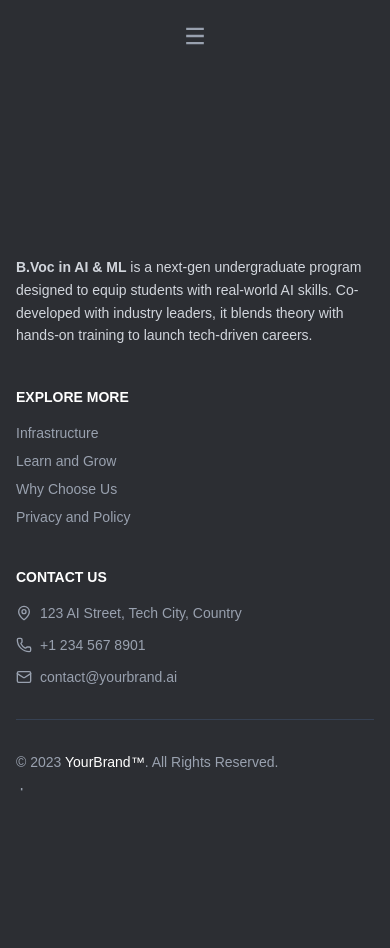
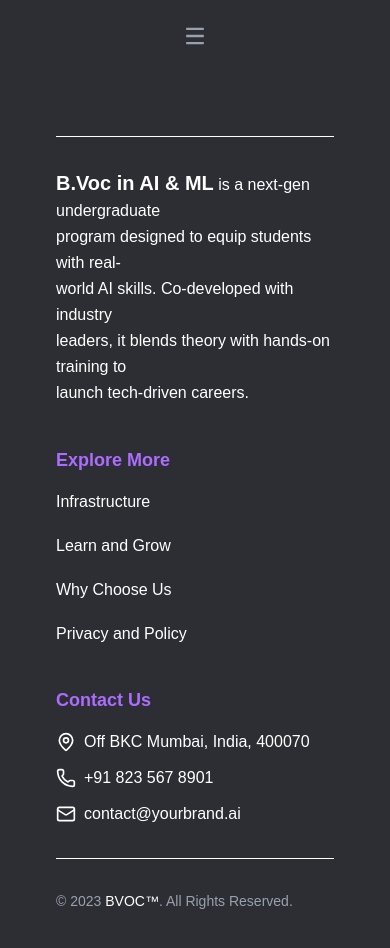
Before and after one commit to Code4Bharat1/Bvoc_Nexcore, a Next.js app in the folder bvoc/: page / in a window 390 px wide. Shown: the top 948 px of the page. Before the commit the page ends 844 px from the top, so only its background shows below. Built offline with nearby package versions, Linux system fonts and the light colour scheme.

Commit message:
Refactor Footer component layout and styling for improved responsiveness and accessibility.
Added routing :
 - Location redirecting to map.
 - Phone will directly open phone app.

```diff
--- a/bvoc/src/components/layout/Footer.jsx
+++ b/bvoc/src/components/layout/Footer.jsx
@@ -1,95 +1,107 @@
-'use client';
+"use client";
 import React from "react";
 import Link from "next/link";
-import { MapPin, Phone, Mail } from 'lucide-react'; // Optional: Use Heroicons or other if preferred
+import { MapPin, Phone, Mail } from "lucide-react";
 
 const Footer = () => {
   return (
     <footer className="bg-[#2C2E33] text-white mt-auto">
-      <div className="mx-auto w-full max-w-screen-xl px-4 py-10">
-        <div className="grid grid-cols-1 sm:grid-cols-2 md:grid-cols-3 gap-10">
+      <div className="mx-auto w-full px-14 py-10">
+        <hr className="my-8 border-white" />
+
+        {/* Main layout: description left, links right */}
+        <div className="flex flex-col md:flex-row justify-between gap-x-20">
           {/* Left - Description */}
-          <div>
-            <p className="text-sm leading-relaxed text-gray-300">
-              <strong>B.Voc in AI & ML</strong> is a next-gen undergraduate program designed to equip students with real-world AI skills. Co-developed with industry leaders, it blends theory with hands-on training to launch tech-driven careers.
+          <div className="md:w-1/2 mb-10 md:my-8 md:mb-0">
+            <p className="text-base md:text-xl leading-relaxed text-white">
+              <strong className="text-xl">B.Voc in AI & ML</strong> is a
+              next-gen undergraduate <br />
+              program designed to equip students with real- <br />
+              world AI skills. Co-developed with industry <br />
+              leaders, it blends theory with hands-on training to <br />
+              launch tech-driven careers.
             </p>
           </div>
 
-          {/* Center - Explore More */}
+          {/* Right - Links section */}
+          <div className="md:w-1/2 grid grid-cols-1 sm:grid-cols-2 gap-10">
+            {/* Explore More */}
             <div>
-            <h2 className="mb-4 text-sm font-semibold uppercase text-white">Explore More</h2>
-            <ul className="space-y-2 text-gray-400 text-sm">
+              <h2 className="mb-4 text-lg font-semibold text-[#AC6CFF]">
+                Explore More
+              </h2>
+              <ul className="space-y-5 text-white text-base">
                 <li>
-                <Link href="/infrastructure" className="hover:underline">Infrastructure</Link>
+                  <Link href="/infrastructure" className="hover:underline">
+                    Infrastructure
+                  </Link>
                 </li>
                 <li>
-                <Link href="/learn-grow" className="hover:underline">Learn and Grow</Link>
+                  <Link href="/learn-grow" className="hover:underline">
+                    Learn and Grow
+                  </Link>
                 </li>
                 <li>
-                <Link href="/why-us" className="hover:underline">Why Choose Us</Link>
+                  <Link href="/why-us" className="hover:underline">
+                    Why Choose Us
+                  </Link>
                 </li>
                 <li>
-                <Link href="/privacy-policy" className="hover:underline">Privacy and Policy</Link>
+                  <Link href="/privacy-policy" className="hover:underline">
+                    Privacy and Policy
+                  </Link>
                 </li>
               </ul>
             </div>
 
-          {/* Right - Contact Us */}
+            {/* Contact Us */}
             <div>
-            <h2 className="mb-4 text-sm font-semibold uppercase text-white">Contact Us</h2>
-            <ul className="space-y-3 text-gray-400 text-sm">
+              <h2 className="mb-4 text-lg font-semibold text-[#AC6CFF]">
+                Contact Us
+              </h2>
+              <ul className="space-y-3 text-white text-base">
                 <li className="flex items-start gap-2">
-                <MapPin className="w-4 h-4 mt-0.5" />
-                <span>123 AI Street, Tech City, Country</span>
+                  <MapPin className="w-5 h-5 mt-0.5" />
+                  <a
+                    href="https://www.google.com/maps?q=Off+BKC+Mumbai,+India,+400070"
+                    target="_blank"
+                    rel="noopener noreferrer"
+                    className="hover:underline"
+                  >
+                    Off BKC Mumbai, India, 400070
+                  </a>
                 </li>
                 <li className="flex items-start gap-2">
-                <Phone className="w-4 h-4 mt-0.5" />
-                <span>+1 234 567 8901</span>
+                  <Phone className="w-5 h-5 mt-0.5" />
+                  <a href="tel:+918235678901" className="hover:underline">
+                    +91 823 567 8901
+                  </a>
                 </li>
                 <li className="flex items-start gap-2">
-                <Mail className="w-4 h-4 mt-0.5" />
-                <span>contact@yourbrand.ai</span>
+                  <Mail className="w-5 h-5 mt-0.5" />
+                  <a
+                    href="mailto:contact@yourbrand.ai"
+                    className="hover:underline"
+                  >
+                    contact@yourbrand.ai
+                  </a>
                 </li>
               </ul>
             </div>
           </div>
+        </div>
 
-        <hr className="my-8 border-gray-700" />
+        <hr className="my-8 border-white" />
 
+        {/* Footer bottom row */}
         <div className="sm:flex sm:items-center sm:justify-between text-gray-400 text-sm">
           <span>
             © 2023{" "}
             <Link href="#" className="hover:underline text-white">
-              YourBrand™
+              BVOC™
             </Link>
             . All Rights Reserved.
           </span>
-          <div className="flex mt-4 sm:mt-0 space-x-4">
-            {/* Placeholder icons */}
-            {[
-              { href: "#", label: "Facebook", icon: "M6.135 3H8V0H6.135..." },
-              { href: "#", label: "Discord", icon: "M16.942 1.556a16.3..." },
-              { href: "#", label: "Twitter", icon: "M20 1.892a8.178..." },
-              { href: "#", label: "GitHub", icon: "M10 .333A9.911..." },
-            ].map(({ href, label, icon }, i) => (
-              <Link
-                key={i}
-                href={href}
-                className="hover:text-white"
-              >
-                <svg
-                  className="w-4 h-4"
-                  aria-hidden="true"
-                  fill="currentColor"
-                  viewBox="0 0 20 20"
-                  xmlns="http://www.w3.org/2000/svg"
-                >
-                  <path fillRule="evenodd" d={icon} clipRule="evenodd" />
-                </svg>
-                <span className="sr-only">{label}</span>
-              </Link>
-            ))}
-          </div>
         </div>
       </div>
     </footer>
```
Lines whose indentation alone changed are shown as unchanged.
